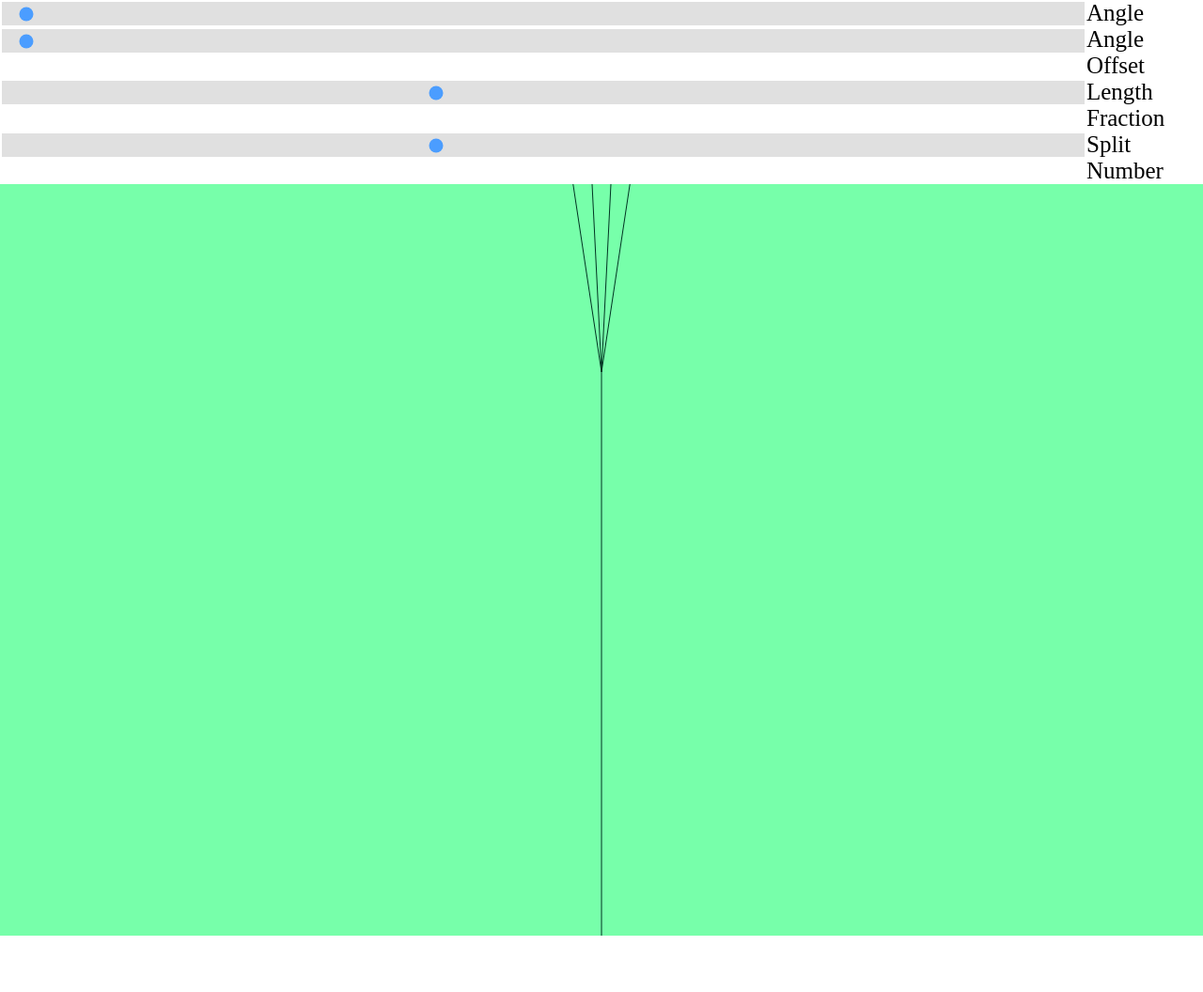
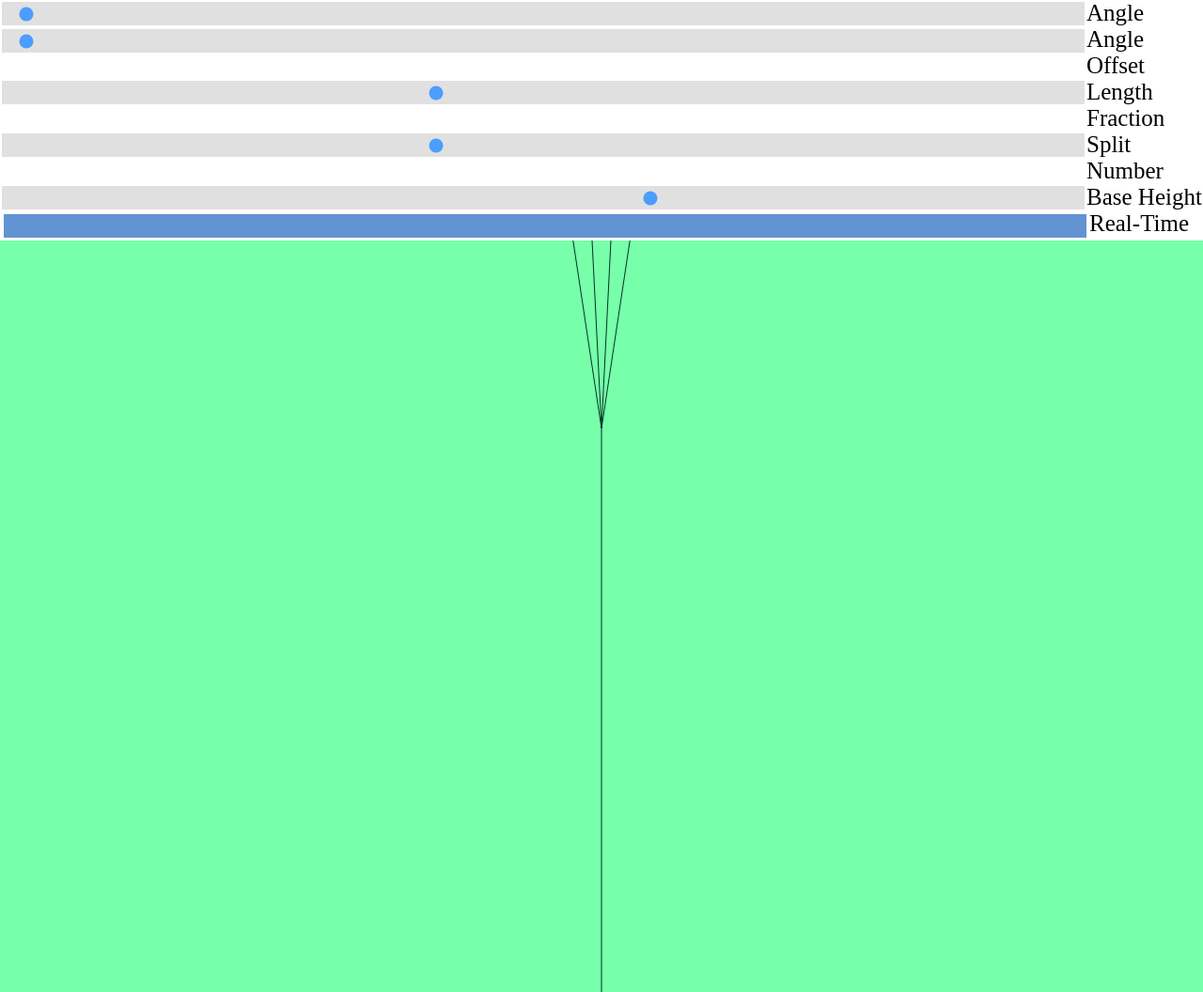
Before and after one commit to minecire/trees, a plain HTML site: page index.html in a window 1280 px wide. Shown: the whole page at 94% size. Before the commit the page ends 1000 px from the top, so only its background shows below. Drawn offline with Linux system fonts and the light colour scheme.

Commit message:
more sliders & things

```diff
--- a/index.html
+++ b/index.html
@@ -10,8 +10,10 @@
             <input type="range" min="0" max="628.3" value="10" class="slider" id="angleOffset"><p>Angle Offset</p>
             <input type="range" min="0" max="1000" value="400" class="slider" id="lengthFraction"><p>Length Fraction</p>
             <input type="range" min="0" max="10" value="4" class="slider" id="splitNum"><p>Split Number</p>
+            <input type="range" min="0" max="1000" value="600" class="slider" id="baseHeight"><p>Base Height</p>
+            <input type="checkbox" checked="true" class="checkbox" id="realTime"><p>Real-Time</p>
         </div>
-        <canvas id="canvas" width=260px height=200px></canvas>
+        <canvas id="canvas"></canvas>
         <script src="javascript/main.js"></script>
     </body>
 </html>
--- a/javascript/main.js
+++ b/javascript/main.js
@@ -6,12 +6,15 @@ var angleSlider = document.getElementById("angle");
 var angleOffsetSlider = document.getElementById("angleOffset");
 var lengthFractionSlider = document.getElementById("lengthFraction");
 var splitNumSlider = document.getElementById("splitNum");
+var baseHeightSlider = document.getElementById("baseHeight");
+var realTimeBox = document.getElementById("realTime");
 
 
 var angle = 0.1;
 var angleOffset = 0;
 var lengthFraction = 0.4;
 var splitNum = 4;
+var baseHeight = 600;
 var timeout = false;
 
 
@@ -61,6 +64,15 @@ splitNumSlider.oninput = function(){
     splitNum = this.value;
     redraw();
 }
+baseHeightSlider.oninput = function(){
+    baseHeight = this.value;
+    redraw();
+}
+
+realTimeBox.oninput = function(){
+    timeout = !timeout;
+    redraw();
+}
 
 function redraw(){
     var id = window.setTimeout(function() {}, 0);
@@ -71,5 +83,5 @@ while (id--) {
     ctx.fillStyle = "#77FFAA";
     ctx.fillRect(0,0,canvas.width,canvas.height);
     ctx.strokeStyle = "#003322";
-    drawTree(canvas.width/2, canvas.height, -Math.PI/2, angleOffset, angle, splitNum, 600, lengthFraction, 3);
+    drawTree(canvas.width/2, canvas.height, -Math.PI/2, angleOffset, angle, splitNum, baseHeight, lengthFraction, 1);
 }
--- a/styles.css
+++ b/styles.css
@@ -20,6 +20,23 @@ body{
     float:left;
 }
 
+.checkbox {
+    -webkit-appearance: none;
+    height: 25px;
+    width: 90%;
+    background: #d3d3d3;
+    outline: none;
+    opacity: 0.7;
+    display:table-cell;
+    float:left;
+
+}
+
+.checkbox:checked{
+    background: #2065c0;
+
+}
+
 p{
     margin: 0px;
     border: 0px;
```
